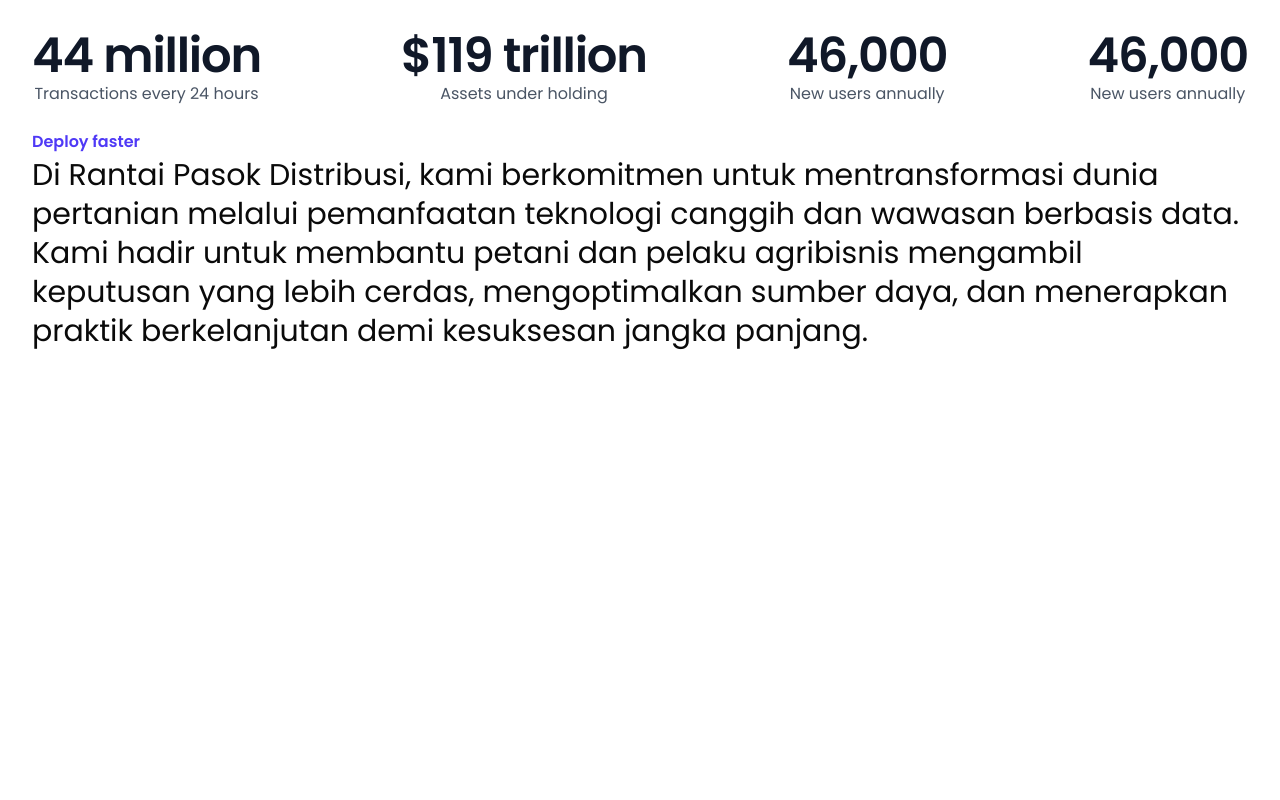
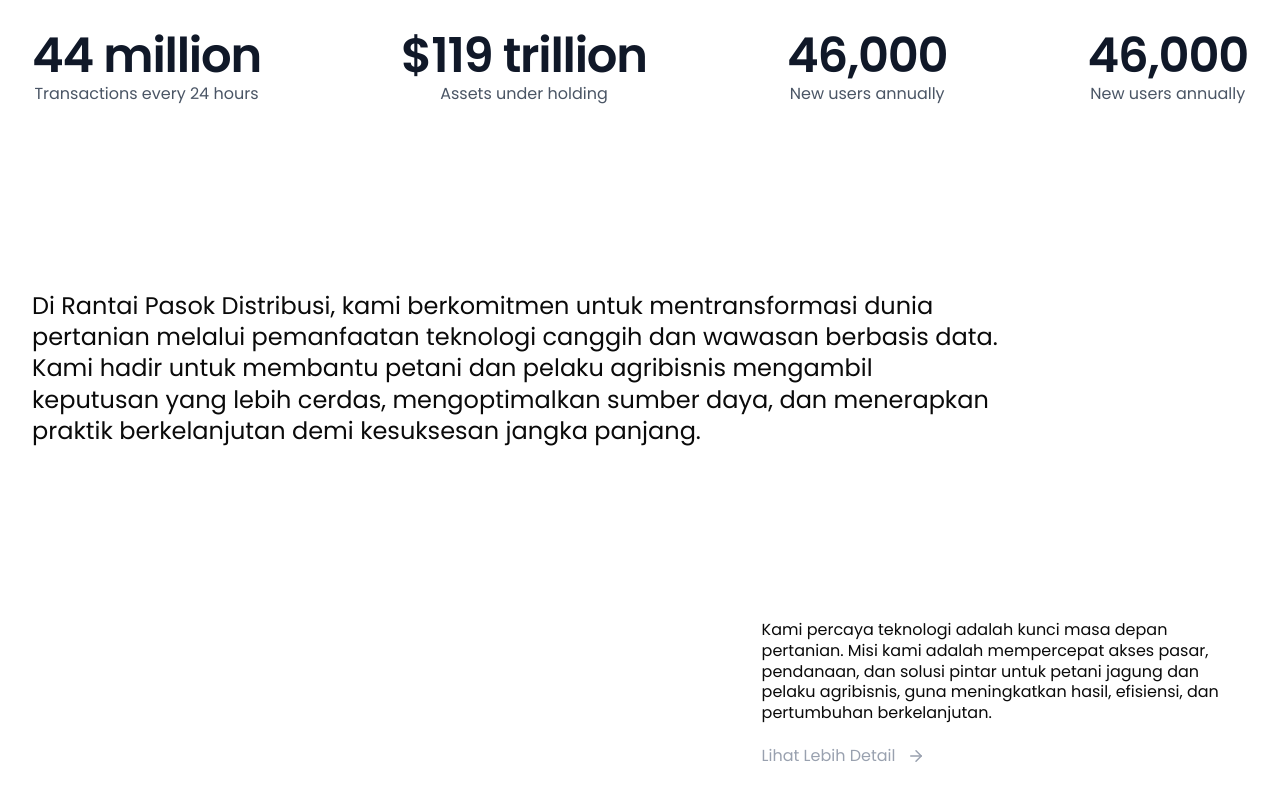
Before and after one commit to SyariefHayat/rantaiPasokDistribusi, a React (Vite) app: page / in a window 1280 px wide. Shown: the part 800-1600 px from the top of the page. Built offline with nearby package versions, Linux system fonts and the light colour scheme.

Commit message:
update frontend: about us ui

```diff
--- a/src/components/modules/landing/AboutUs.jsx
+++ b/src/components/modules/landing/AboutUs.jsx
@@ -1,5 +1,5 @@
-import { ArrowLeft, ArrowRight } from 'lucide-react'
 import React from 'react'
+import { ArrowRight } from 'lucide-react'
 
 const AboutUs = () => {
     const stats = [
@@ -22,9 +22,17 @@ const AboutUs = () => {
                 ))}
             </dl>
 
-            <div className="w-full">
-                <p className="text-base/7 font-semibold text-indigo-600">Deploy faster</p>
-                <h2 className="text-3xl leading-snug lg:leading-[1.3] mb-5">Di Rantai Pasok Distribusi, kami berkomitmen untuk mentransformasi dunia pertanian melalui pemanfaatan teknologi canggih dan wawasan berbasis data. Kami hadir untuk membantu petani dan pelaku agribisnis mengambil keputusan yang lebih cerdas, mengoptimalkan sumber daya, dan menerapkan praktik berkelanjutan demi kesuksesan jangka panjang.</h2>
+            <div className="w-full h-full flex flex-col justify-between gap-3">
+                <div className="w-[80%] my-auto">
+                    <p className="text-2xl leading-snug lg:leading-[1.3]">Di Rantai Pasok Distribusi, kami berkomitmen untuk mentransformasi dunia pertanian melalui pemanfaatan teknologi canggih dan wawasan berbasis data. Kami hadir untuk membantu petani dan pelaku agribisnis mengambil keputusan yang lebih cerdas, mengoptimalkan sumber daya, dan menerapkan praktik berkelanjutan demi kesuksesan jangka panjang.</p>
+                </div>
+                <div className='w-[40%] self-end'>
+                    <p className=" leading-snug lg:leading-[1.3] mb-5">Kami percaya teknologi adalah kunci masa depan pertanian. Misi kami adalah mempercepat akses pasar, pendanaan, dan solusi pintar untuk petani jagung dan pelaku agribisnis, guna meningkatkan hasil, efisiensi, dan pertumbuhan berkelanjutan.</p>
+                    <p className="flex items-center gap-3 text-gray-400 ">
+                        Lihat Lebih Detail
+                        <ArrowRight size={18}/>
+                    </p>
+                </div>
             </div>
         </section>
     )
```
